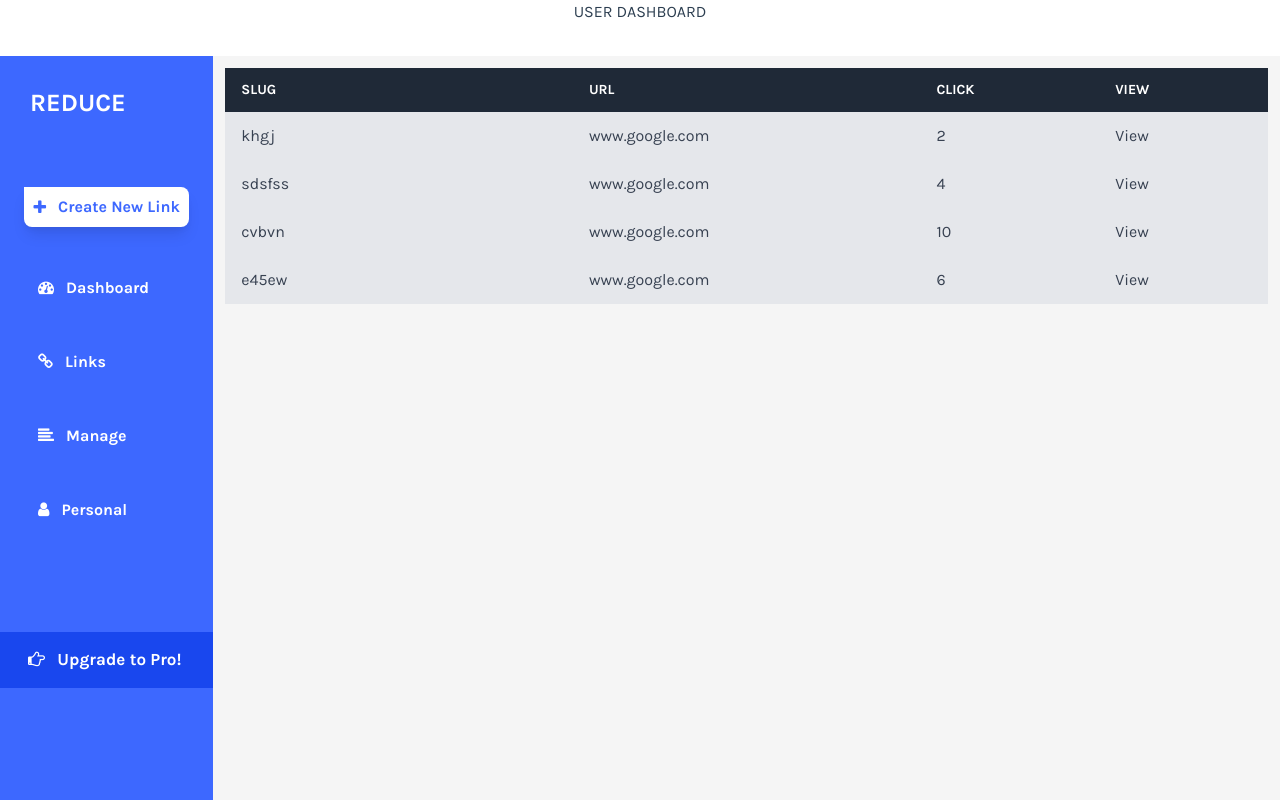
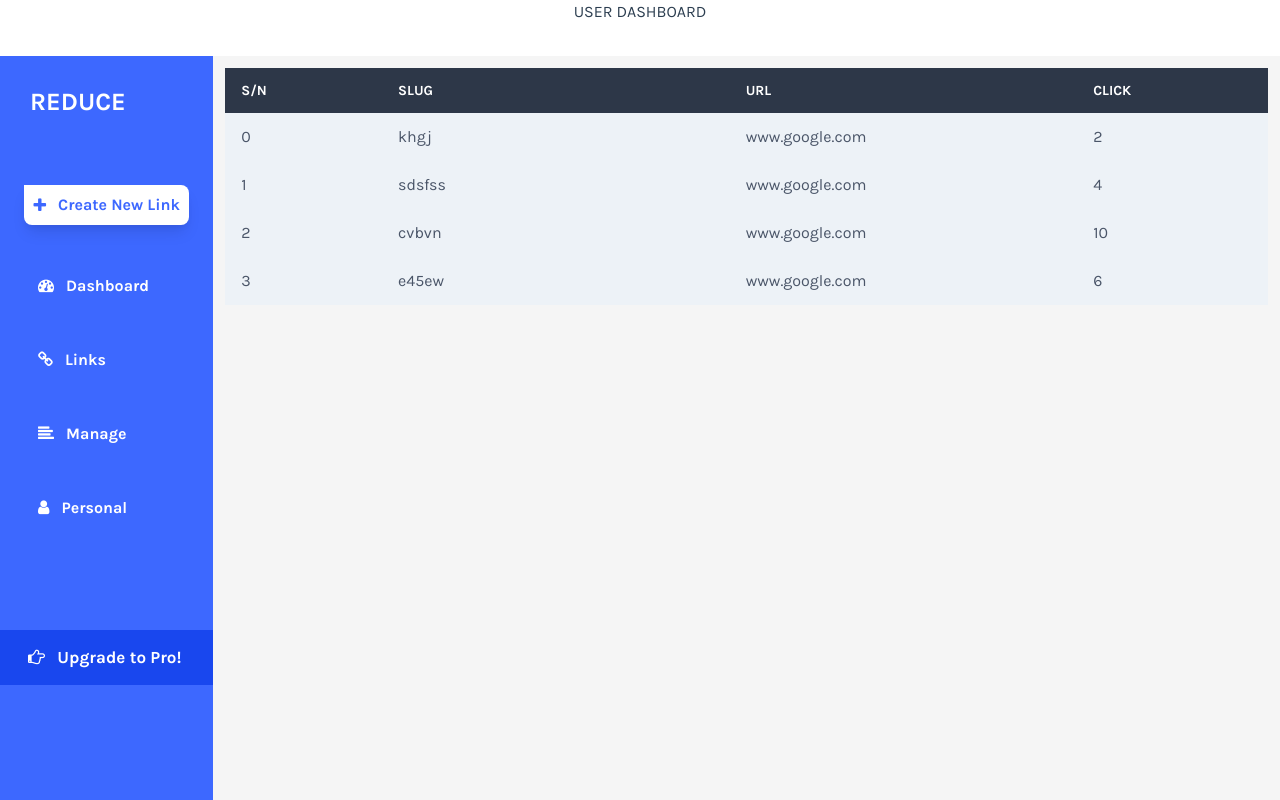
Before and after one commit to micaiah-effiong/url-shortener, a Vue app in the folder public/: page /links in a window 1280 px wide. Built offline with nearby package versions, Linux system fonts and the light colour scheme.

Commit message:
add tailwind css

```diff
--- a/package.json
+++ b/package.json
@@ -4,15 +4,13 @@
   "private": true,
   "scripts": {
     "start": "node ./bin/www",
-    "dev": "nodemon ./bin/www",
-    "build": "postcss public/stylesheets/tailwind.css -o public/build/tailwind.css"
+    "dev": "nodemon ./bin/www"
   },
   "engines": {
     "node": ">=8.0.0",
     "npm": ">=6.9.0"
   },
   "dependencies": {
-    "autoprefixer": "^9.8.6",
     "bcrypt": "^5.0.0",
     "cookie-parser": "^1.4.5",
     "debug": "^2.6.9",
@@ -26,10 +24,8 @@
     "nanoid": "^3.1.12",
     "passport": "^0.4.1",
     "passport-local": "^1.0.0",
-    "postcss-cli": "^7.1.1",
     "qrcode": "^1.4.4",
     "session-file-store": "^1.4.0",
-    "tailwindcss": "^1.6.2",
     "underscore": "^1.10.2",
     "validator": "^10.11.0"
   },
--- a/postcss.config.js
+++ /dev/null
@@ -1,3 +0,0 @@
-module.exports = {
-  plugins: [require("tailwindcss"), require("autoprefixer")],
-};
--- a/public/package.json
+++ b/public/package.json
@@ -11,6 +11,7 @@
     "axios": "^0.21.0",
     "chart.js": "^2.9.4",
     "core-js": "^3.6.5",
+    "tailwindcss": "^1.9.6",
     "vue": "^2.6.11",
     "vue-chartjs": "^3.5.1",
     "vue-router": "^3.4.7"
--- /dev/null
+++ b/public/postcss.config.js
@@ -0,0 +1,3 @@
+module.exports = {
+  plugins: [require("tailwindcss")],
+};
--- a/public/public/index.html
+++ b/public/public/index.html
@@ -8,7 +8,6 @@
     <title><%= htmlWebpackPlugin.options.title %></title>
     <link rel="stylesheet" href="https://stackpath.bootstrapcdn.com/font-awesome/4.7.0/css/font-awesome.min.css">
     <link rel="stylesheet" href="https://stackpath.bootstrapcdn.com/font-awesome/4.7.0/css/font-awesome.min.css" integrity="sha384-wvfXpqpZZVQGK6TAh5PVlGOfQNHSoD2xbE+QkPxCAFlNEevoEH3Sl0sibVcOQVnN" crossorigin="anonymous">
-    <link href="https://unpkg.com/tailwindcss@^1.0/dist/tailwind.min.css" rel="stylesheet">
 
   </head>
   <body>
--- a/public/src/components/links-page/link-details.vue
+++ b/public/src/components/links-page/link-details.vue
@@ -1,9 +1,9 @@
 <template>
   <section
-    class="absolute mt-12 mx-4"
+    class="absolute mt-12"
     style="width: 100% ;height: 100%; background-color: #f5f5f5;"
   >
-    <div class="flex flex-wrap -mx-6">
+    <div class="flex flex-wrap">
       <div class="w-full px-6 sm:w-1/2 xl:w-1/3">
         <div class="flex items-center px-5 py-6 shadow-sm rounded-md bg-white">
           <div class="p-3 rounded-full bg-indigo-600 bg-opacity-75"></div>
--- a/public/src/components/links-page/links.vue
+++ b/public/src/components/links-page/links.vue
@@ -9,6 +9,9 @@
           <table class="min-w-full bg-white">
             <thead class="bg-gray-800 text-white">
               <tr>
+                <th class="text-left py-3 px-4 uppercase font-semibold text-sm">
+                  S/N
+                </th>
                 <th
                   class="w-1/3 text-left py-3 px-4 uppercase font-semibold text-sm"
                 >
@@ -22,20 +25,31 @@
                 <th class="text-left py-3 px-4 uppercase font-semibold text-sm">
                   Click
                 </th>
-                <th class="text-left py-3 px-4 uppercase font-semibold text-sm">
-                  View
-                </th>
               </tr>
             </thead>
-            <tbody class="text-gray-700" v-for="link in links" :key="link.slug">
+            <tbody
+              class="text-gray-700"
+              v-for="(link, index) in links"
+              :key="link.slug"
+            >
               <tr class="bg-gray-200">
-                <td class="w-1/3 text-left py-3 px-4">{{ link.slug }}</td>
-                <td class="w-1/3 text-left py-3 px-4">{{ link.url }}</td>
                 <td class="text-left py-3 px-4">
-                  {{ link.clicks }}
+                  <router-link :to="link.slug" append>{{ index }}</router-link>
+                </td>
+                <td class="w-1/3 text-left py-3 px-4">
+                  <router-link :to="link.slug" append>{{
+                    link.slug
+                  }}</router-link>
+                </td>
+                <td class="w-1/3 text-left py-3 px-4">
+                  <router-link :to="link.slug" append>{{
+                    link.url
+                  }}</router-link>
                 </td>
                 <td class="text-left py-3 px-4">
-                  <router-link :to="link.slug" append>View</router-link>
+                  <router-link :to="link.slug" append>{{
+                    link.clicks
+                  }}</router-link>
                 </td>
               </tr>
             </tbody>
```
Also changed, not shown: 2 other files (tests, documents, lock files or other folders).
